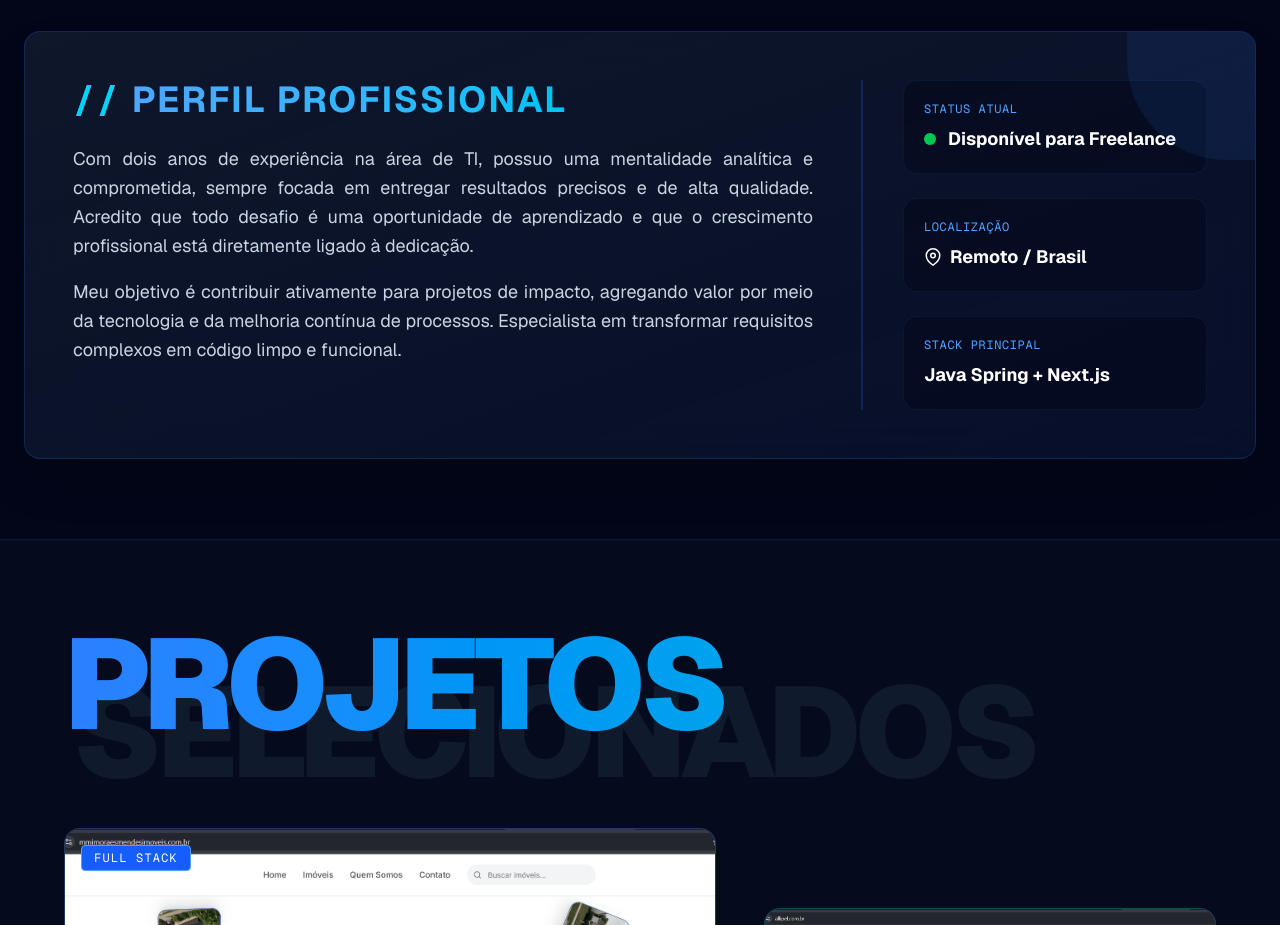
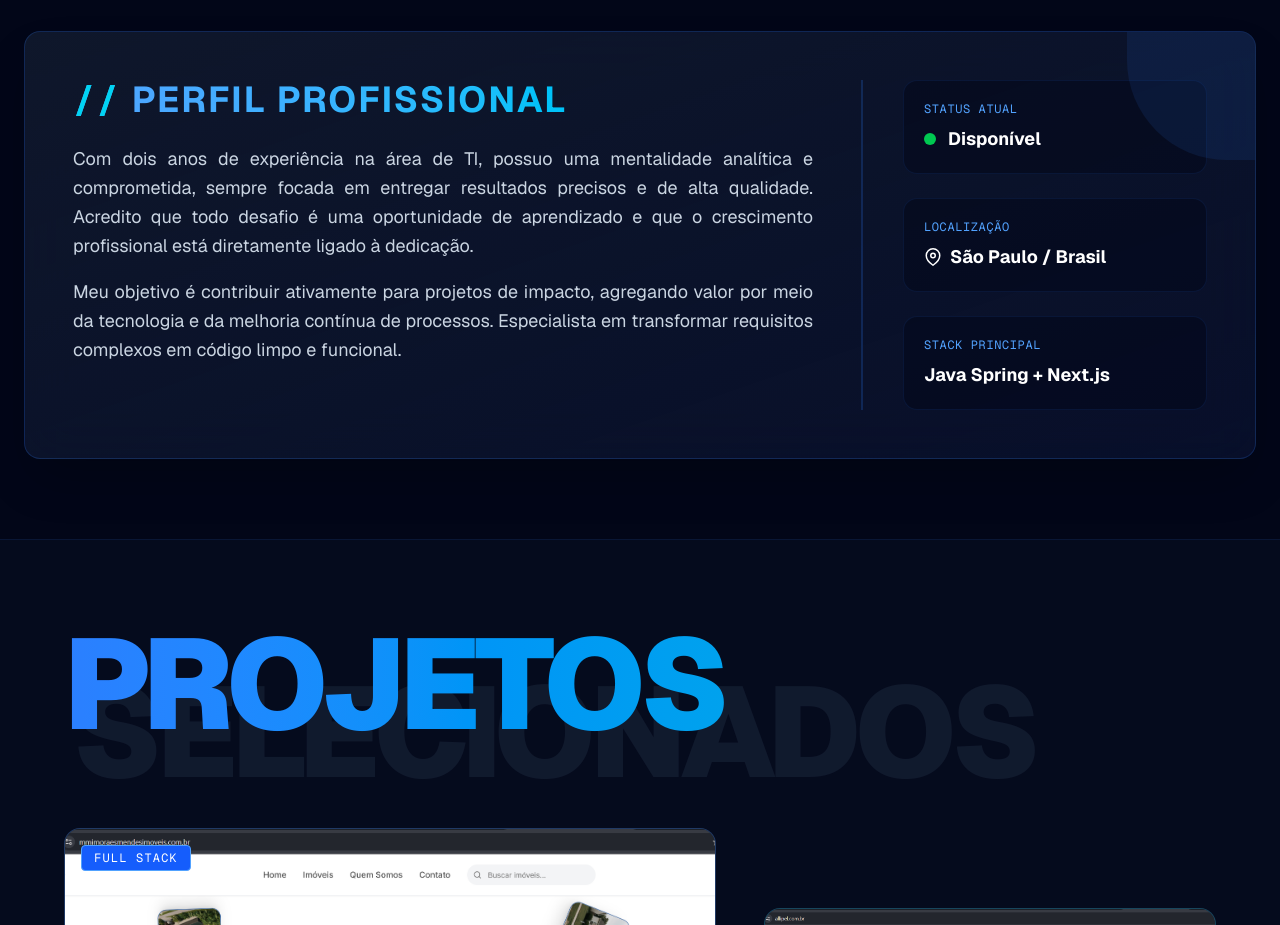
Before and after one commit to theKormann/matheuskormann, a Next.js app: page / in a window 1280 px wide. Shown: the part 860-1785 px from the top of the page. Built offline with nearby package versions, Linux system fonts and the light colour scheme.

Commit message:
info updates

```diff
--- a/app/page.tsx
+++ b/app/page.tsx
@@ -370,18 +370,18 @@ export default function Home() {
                         <div className="bg-slate-950/50 p-5 rounded-xl border border-blue-500/10 hover:border-blue-500/40 transition-colors">
                             <div className="text-xs font-mono text-blue-400 uppercase mb-2 tracking-wider">Status Atual</div>
                             <div className="font-bold text-lg text-white flex items-center gap-3">
-                                <span className="relative flex h-3 w-3">
-                                  <span className="animate-ping absolute inline-flex h-full w-full rounded-full bg-green-400 opacity-75"></span>
-                                  <span className="relative inline-flex rounded-full h-3 w-3 bg-green-500"></span>
-                                </span>
-                                Disponível para Freelance
+                              <div className="relative flex h-3 w-3">
+                                <span className="animate-ping absolute inline-flex h-full w-full rounded-full bg-green-400 opacity-75"></span>
+                                <span className="relative inline-flex rounded-full h-3 w-3 bg-green-500" />
+                              </div>
+                              Disponível
                             </div>
                         </div>
                         <div className="bg-slate-950/50 p-5 rounded-xl border border-blue-500/10 hover:border-blue-500/40 transition-colors">
                             <div className="text-xs font-mono text-blue-400 uppercase mb-2 tracking-wider">Localização</div>
                             <div className="font-bold text-lg text-white flex items-center gap-2">
                                 <svg width="18" height="18" viewBox="0 0 24 24" fill="none" stroke="currentColor" strokeWidth="2" strokeLinecap="round" strokeLinejoin="round"><path d="M21 10c0 7-9 13-9 13s-9-6-9-13a9 9 0 0 1 18 0z"></path><circle cx="12" cy="10" r="3"></circle></svg>
-                                Remoto / Brasil
+                                São Paulo / Brasil
                             </div>
                         </div>
                         <div className="bg-slate-950/50 p-5 rounded-xl border border-blue-500/10 hover:border-blue-500/40 transition-colors">
```
